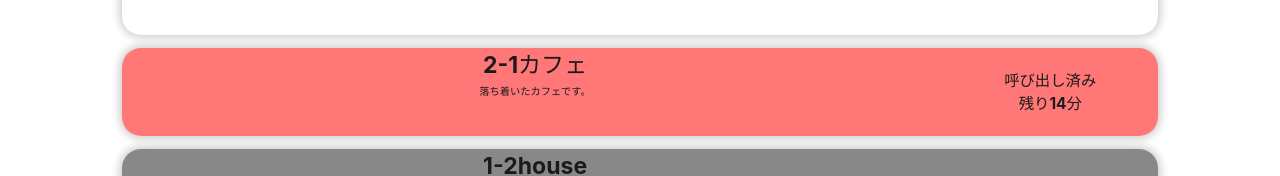
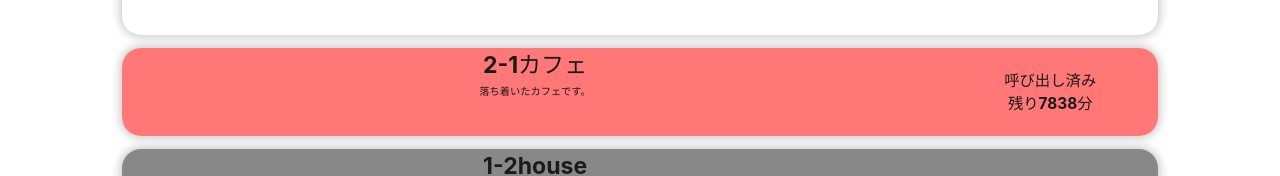
Before and after one commit to TGR-Group/MOCA-customer-frontend, a Vue app: page / in a window 1280 px wide. Shown: the part 313-489 px from the top of the page. Built offline with nearby package versions, Linux system fonts and the light colour scheme.

Commit message:
⬆️ update 呼び出し終了後5分経過でダッシュボードから削除

```diff
--- a/src/assets/QueuesSample.json
+++ b/src/assets/QueuesSample.json
@@ -11,7 +11,7 @@
         "success": true,
         "status": "called",
         "programId": "6fe917dd-cfa5-3cd4-501a-8f2340df80a4",
-        "calledAt": 1715352160461
+        "calledAt": 1715782315245
     },
 
 
@@ -19,6 +19,6 @@
         "success": true,
         "status": "canceled",
         "programId": "0563690c-c063-2453-09e6-1784067a8135",
-        "calledAt": 1715342160461
+        "calledAt": 1715781303926
     }
 ]
--- a/src/components/StoreState.vue
+++ b/src/components/StoreState.vue
@@ -8,7 +8,7 @@
         router.push('/introduction/detail/' + props.StoreID);
     }
 
-
+    const ThirtyMinutes = 30 * 60 * 1000;
     const StoreDatas = ref(StoreDatasSample);
 
     const props = defineProps({
@@ -50,12 +50,10 @@
 
     const NowDate = ref(new Date());
     const NowGetTime = ref(NowDate.value.getTime());
-    const AfterThirtyMinutes = ref(30 * 60 * 1000 + NowGetTime.value);
 
     const RemainingTime = ref(null);
     if (props.Queue.status == 'called') {
-        ReserveData.value.CalledOverTime = AfterThirtyMinutes.value - (945 * 1000);
-        RemainingTime.value = Math.floor((ReserveData.value.CalledOverTime - NowGetTime.value) / 1000 / 60);
+        RemainingTime.value = Math.floor((props.Queue.calledAt + ThirtyMinutes - NowGetTime.value) / 1000 / 60);
     }
 
 </script>
--- a/src/components/dashboard.vue
+++ b/src/components/dashboard.vue
@@ -18,6 +18,8 @@
     const QRTop = window.outerHeight / 2 - QRSize / 2 + "px";
     const QRLeft = window.outerWidth / 2 - QRSize / 2 + "px";
 
+    const date = new Date();
+
 </script>
 
 <template>
@@ -33,7 +35,7 @@
     </div>
     <div v-else>
         <div class="StoreBox" v-for="Queue in Queues" :key="Queue.programId">
-            <StoreState :VisitorID=VisitorID :StoreID=Queue.programId :UserData=UserData :Queue=Queue />
+            <StoreState v-if="!(Queue.calledAt + (35 * 60 * 1000) < date.getTime()) || !Queue.calledAt " :VisitorID=VisitorID :StoreID=Queue.programId :UserData=UserData :Queue=Queue />
         </div>
     </div>
     <div class="ToIntroductionButton_dashboard">
```
